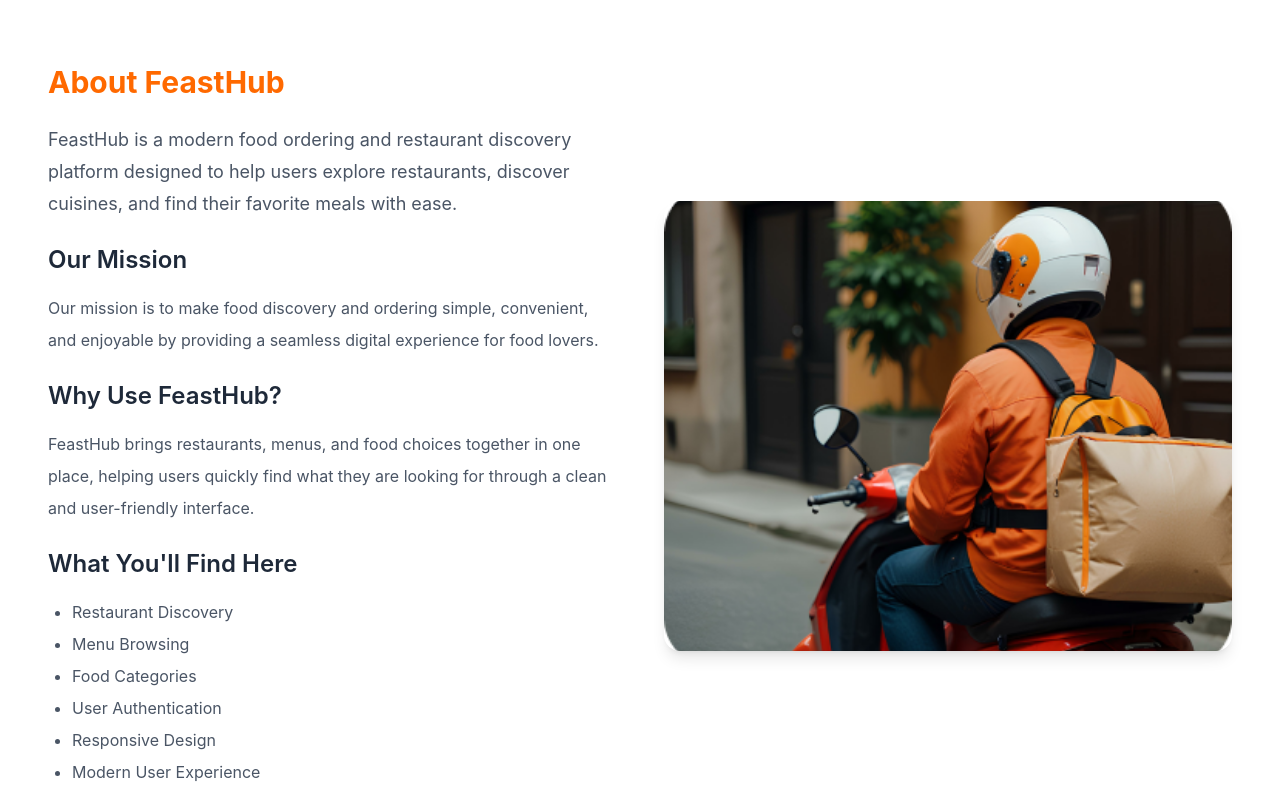
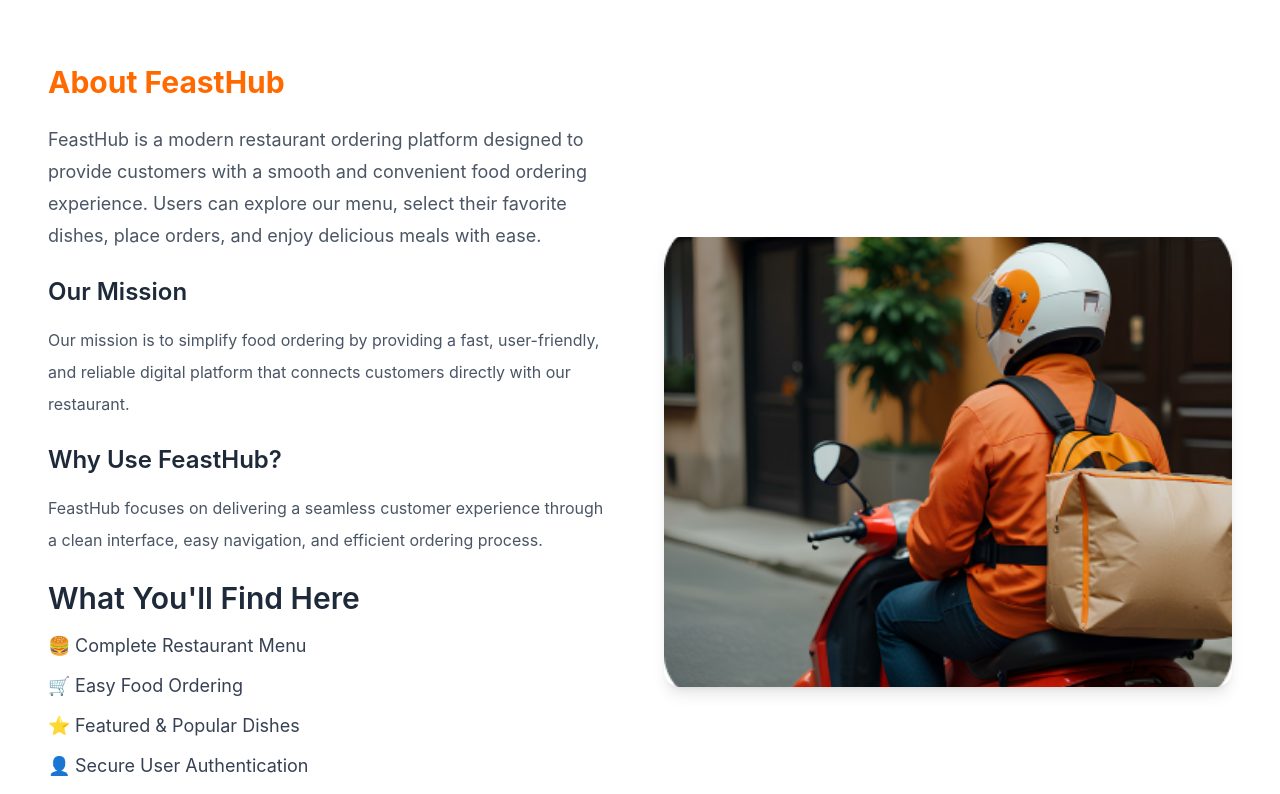
Before and after one commit to Ganesh-Ralla/FeastHub, a React app: page /about in a window 1280 px wide. Shown: the part 580-1374 px from the top of the page. Built offline with nearby package versions, Linux system fonts and the light colour scheme; the HTML template or start-up script is replaced by a standard one.

Commit message:
updated about overview

```diff
--- a/src/components/Overview.jsx
+++ b/src/components/Overview.jsx
@@ -12,9 +12,10 @@ const Overview = () => {
           </h2>
 
           <p className="text-gray-600 text-lg leading-8 mb-6">
-            FeastHub is a modern food ordering and restaurant discovery
-            platform designed to help users explore restaurants, discover
-            cuisines, and find their favorite meals with ease.
+            FeastHub is a modern restaurant ordering platform designed to
+            provide customers with a smooth and convenient food ordering
+            experience. Users can explore our menu, select their favorite
+            dishes, place orders, and enjoy delicious meals with ease.
           </p>
 
           <h3 className="text-2xl font-semibold text-gray-800 mb-4">
@@ -22,9 +23,9 @@ const Overview = () => {
           </h3>
 
           <p className="text-gray-600 leading-8 mb-6">
-            Our mission is to make food discovery and ordering simple,
-            convenient, and enjoyable by providing a seamless digital
-            experience for food lovers.
+            Our mission is to simplify food ordering by providing a fast,
+            user-friendly, and reliable digital platform that connects
+            customers directly with our restaurant.
           </p>
 
           <h3 className="text-2xl font-semibold text-gray-800 mb-4">
@@ -32,22 +33,22 @@ const Overview = () => {
           </h3>
 
           <p className="text-gray-600 leading-8 mb-6">
-            FeastHub brings restaurants, menus, and food choices together
-            in one place, helping users quickly find what they are looking
-            for through a clean and user-friendly interface.
+            FeastHub focuses on delivering a seamless customer experience
+            through a clean interface, easy navigation, and efficient
+            ordering process.
           </p>
 
-          <h3 className="text-2xl font-semibold text-gray-800 mb-4">
+          <h3 className="text-3xl font-semibold text-gray-800 mb-4">
             What You'll Find Here
           </h3>
 
-          <ul className="list-disc pl-6 text-gray-600 leading-8">
-            <li>Restaurant Discovery</li>
-            <li>Menu Browsing</li>
-            <li>Food Categories</li>
-            <li>User Authentication</li>
-            <li>Responsive Design</li>
-            <li>Modern User Experience</li>
+          <ul className="space-y-3 text-gray-700 text-lg">
+            <li>🍔 Complete Restaurant Menu</li>
+            <li>🛒 Easy Food Ordering</li>
+            <li>⭐ Featured & Popular Dishes</li>
+            <li>👤 Secure User Authentication</li>
+            <li>📱 Fully Responsive Design</li>
+            <li>⚡ Fast and Smooth User Experience</li>
           </ul>
         </div>
 
@@ -56,7 +57,7 @@ const Overview = () => {
           <img
             src={heroFood}
             alt="Food"
-            className="w-full h-[450px] object-cover rounded-2xl shadow-lg"
+            className="w-full h-112.5 object-cover rounded-2xl shadow-lg"
           />
         </div>
 
```
